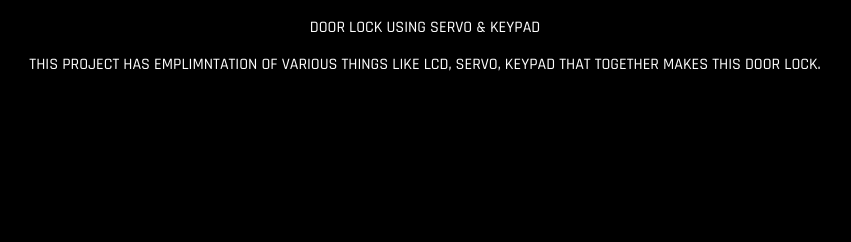
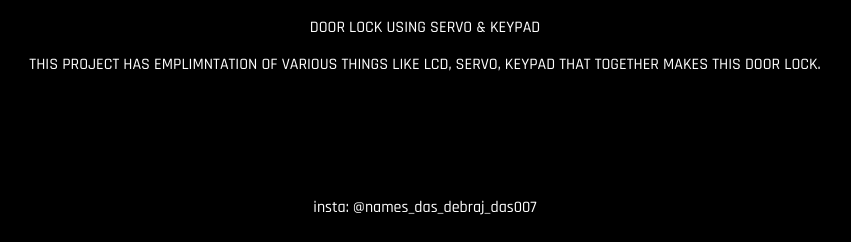
Before and after one commit to Debrock/AI_CLUB_PROJECTS, a plain HTML site: page index.html in a window 1280 px wide. Shown: the part 2408-2650 px from the top of the page, without its empty margins (215-1066 px from the left). Before the commit the page ends 2561 px from the top, so only its background shows below. Drawn offline with nearby package versions, Linux system fonts and the light colour scheme.

Commit message:
FINAL UPDATE

```diff
--- a/index.html
+++ b/index.html
@@ -50,5 +50,8 @@
     <p>THIS PROJECT HAS EMPLIMNTATION OF VARIOUS THINGS LIKE LCD, SERVO, KEYPAD THAT TOGETHER MAKES THIS DOOR LOCK.</p>
     <br><br><br>
 
+
+    <br><br>
+    <p>insta: @names_das_debraj_das007</p>
   </body>
 </html>
```
